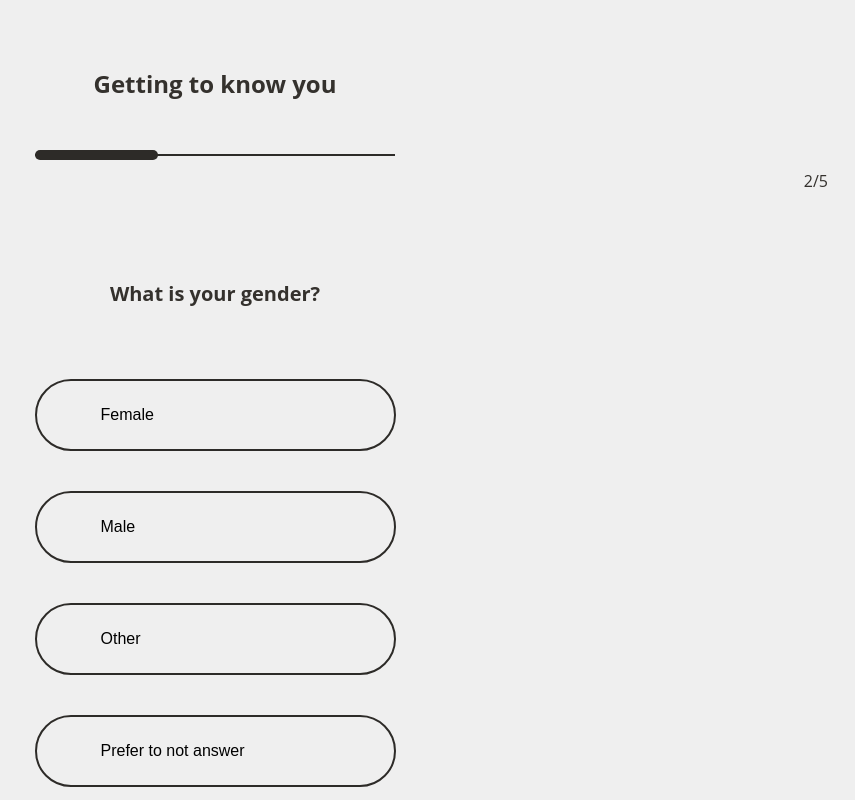
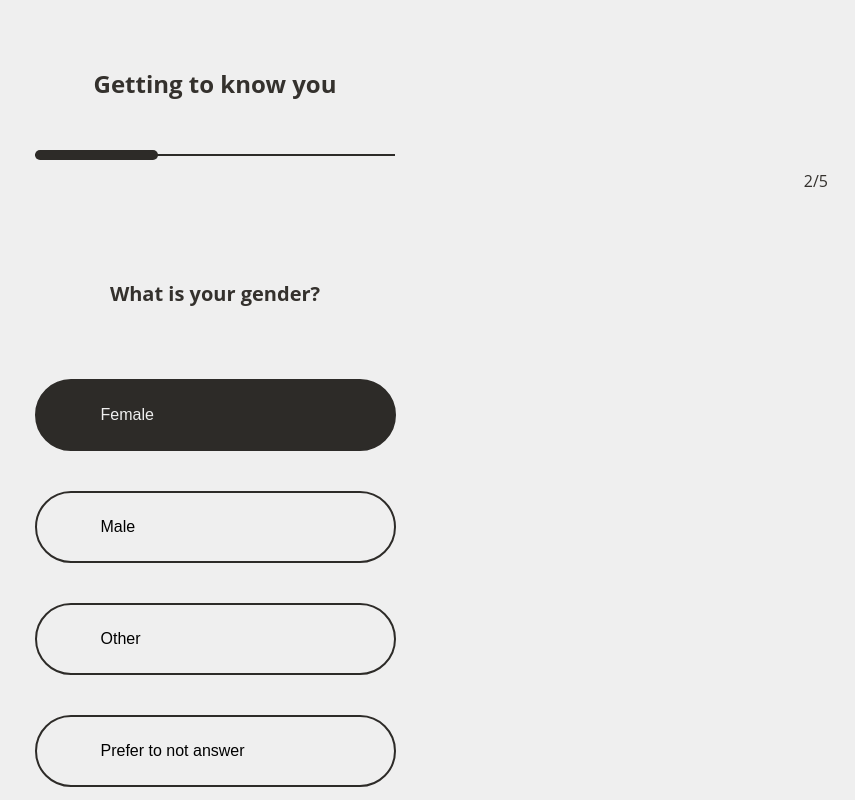
Before and after one commit to Mariessa-Pinto/mdia2109-big-project, a Next.js app: page /q2 in a window 1280 px wide. Both pictures are taken after a click on the button "Female". Shown: the whole page, without its empty margins (425-1280 px from the left). Built offline with nearby package versions, Linux system fonts and the light colour scheme; a web font is replaced by a local one.

Commit message:
q2 clicking functionality set up

```diff
--- a/pages/q2.js
+++ b/pages/q2.js
@@ -6,6 +6,15 @@ import Link from 'next/link';
 export default function Q2() {
 
     const [clicked, setClicked] = useState(false);
+
+    const [fClicked, setFClicked] = useState(false);
+    const femaleClassName = fClicked ? `${styles["answerButtonActive"]} ${styles.answerButton}` : styles.answerButton;
+    const [mClicked, setMClicked] = useState(false);
+    const maleClassName = mClicked ? `${styles["answerButtonActive"]} ${styles.answerButton}` : styles.answerButton;
+    const [oClicked, setOClicked] = useState(false);
+    const otherClassName = oClicked ? `${styles["answerButtonActive"]} ${styles.answerButton}` : styles.answerButton;
+    const [nClicked, setNClicked] = useState(false);
+    const notClassName = nClicked ? `${styles["answerButtonActive"]} ${styles.answerButton}` : styles.answerButton;
 
     return (
         <>
@@ -21,12 +30,17 @@ export default function Q2() {
             </div>
             <div className={styles.questionSection}>
                 <h2 className={styles.question}>What is your gender?</h2>
-                    <button className={styles.answerButton}>Female</button>
-                    <button className={styles.answerButton}>Male</button>
-                    <button className={styles.answerButton}>Other</button>
-                    <button className={styles.answerButton}>Prefer to not answer</button>
+                    <button onClick={() => {setClicked(!clicked); setFClicked(!fClicked)}} className={femaleClassName}>Female</button>
+                    <button onClick={() => {setClicked(!clicked); setMClicked(!mClicked)}} className={maleClassName}>Male</button>
+                    <button onClick={() => {setClicked(!clicked); setOClicked(!oClicked)}} className={otherClassName}>Other</button>
+                    <button onClick={() => {setClicked(!clicked); setNClicked(!nClicked)}} className={notClassName}>Prefer to not answer</button>
             </div>
-            <Link href={'./q1'}><BackButton/></Link>
+            <div className={styles.controls}>
+                <Link href={'./q1'}><BackButton/></Link>
+                {
+                    clicked ? <><Link href={'./q3'}><button className={styles.nextButton}>Next</button></Link></> : <></>
+                }
+            </div>
         </div>
         </>
     )
--- a/styles/Q2.module.css
+++ b/styles/Q2.module.css
@@ -50,6 +50,36 @@
     font-size: var(--body);
 }
 
+.answerButtonActive {
+    border: 2px solid var(--primary-color);
+    width: 22.563rem;
+    height: 4.5rem;
+    border-radius: 45px;
+    background-color: var(--primary-color);
+    color: var(--secondary-color);
+    text-align: left;
+    padding-left: 4rem;
+    font-size: var(--body);
+}
+
+.nextButton {
+    border: 2px solid var(--primary-color);
+    width: 9rem;
+    height: 2.625rem;
+    border-radius: 25px;
+    background-color: transparent;
+    text-align: left;
+    padding-left: 2rem;
+    font-size: var(--body);
+}
+
+.controls {
+    display: flex;
+    flex-direction: row;
+    justify-content: space-between;
+    align-items: center;
+}
+
 /* Progress Bar CSS */
 
 .progressBar {
```
